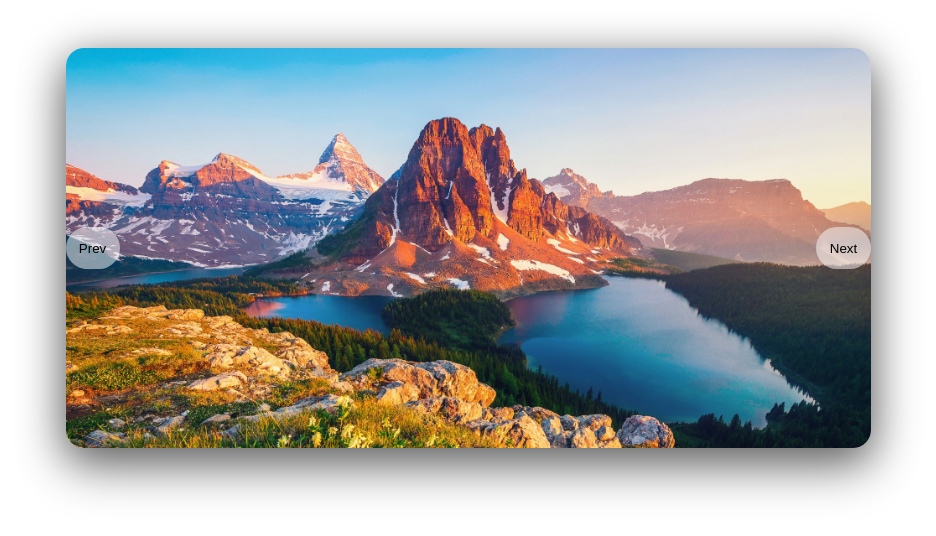
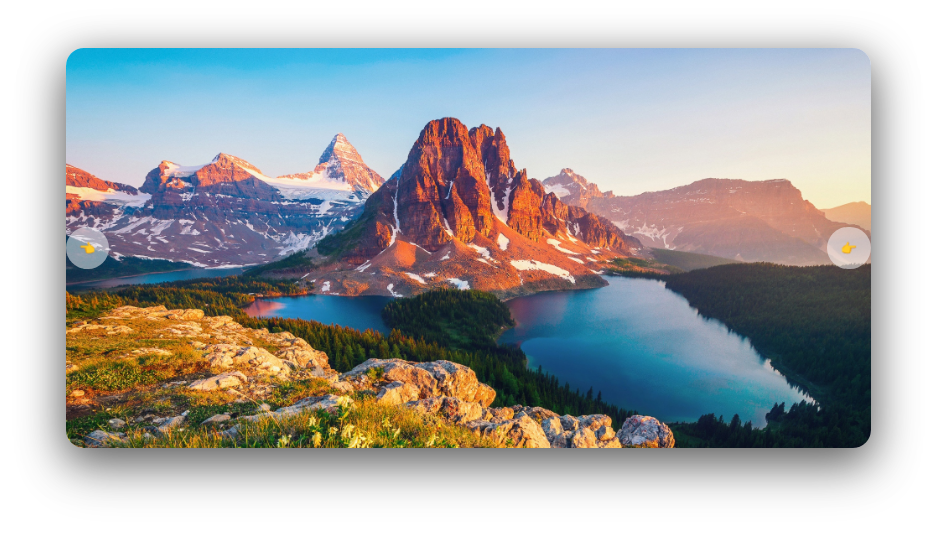
Before and after one commit to mobinln/React-simple-slider, a React (Create React App) app: page / in a window 1280 px wide. Shown: the top 536 px of the page, without its empty margins (172-1108 px from the left). Built offline with nearby package versions, Linux system fonts and the light colour scheme.

Commit message:
emoji for next and prev

```diff
--- a/src/App.js
+++ b/src/App.js
@@ -1,17 +1,12 @@
-import React, { useState } from 'react';
-import './App.css';
+import React, { useState } from "react";
+import "./App.css";
 
-import item1 from './assets/1.jpg';
-import item2 from './assets/2.jpg';
-import item3 from './assets/3.jpg';
-import item4 from './assets/4.jpg';
+import item1 from "./assets/1.jpg";
+import item2 from "./assets/2.jpg";
+import item3 from "./assets/3.jpg";
+import item4 from "./assets/4.jpg";
 
-const imgs = [
-  item1,
-  item2,
-  item3,
-  item4
-]
+const imgs = [item1, item2, item3, item4];
 
 function App() {
   const [index, setIndex] = useState(0);
@@ -25,13 +20,15 @@ function App() {
 
   return (
     <div className="App">
-      <div className="Slider" style={{
-        background: `url(${imgs[index < 0 ? index + 4 : index]})`,
-      }}>
-
-        <div className='btns'>
-          <button onClick={handlePrev}>Prev</button>
-          <button onClick={handleNext}>Next</button>
+      <div
+        className="Slider"
+        style={{
+          background: `url(${imgs[index < 0 ? index + 4 : index]})`,
+        }}
+      >
+        <div className="btns">
+          <button onClick={handlePrev}>👈</button>
+          <button onClick={handleNext}>👉</button>
         </div>
       </div>
     </div>
```
